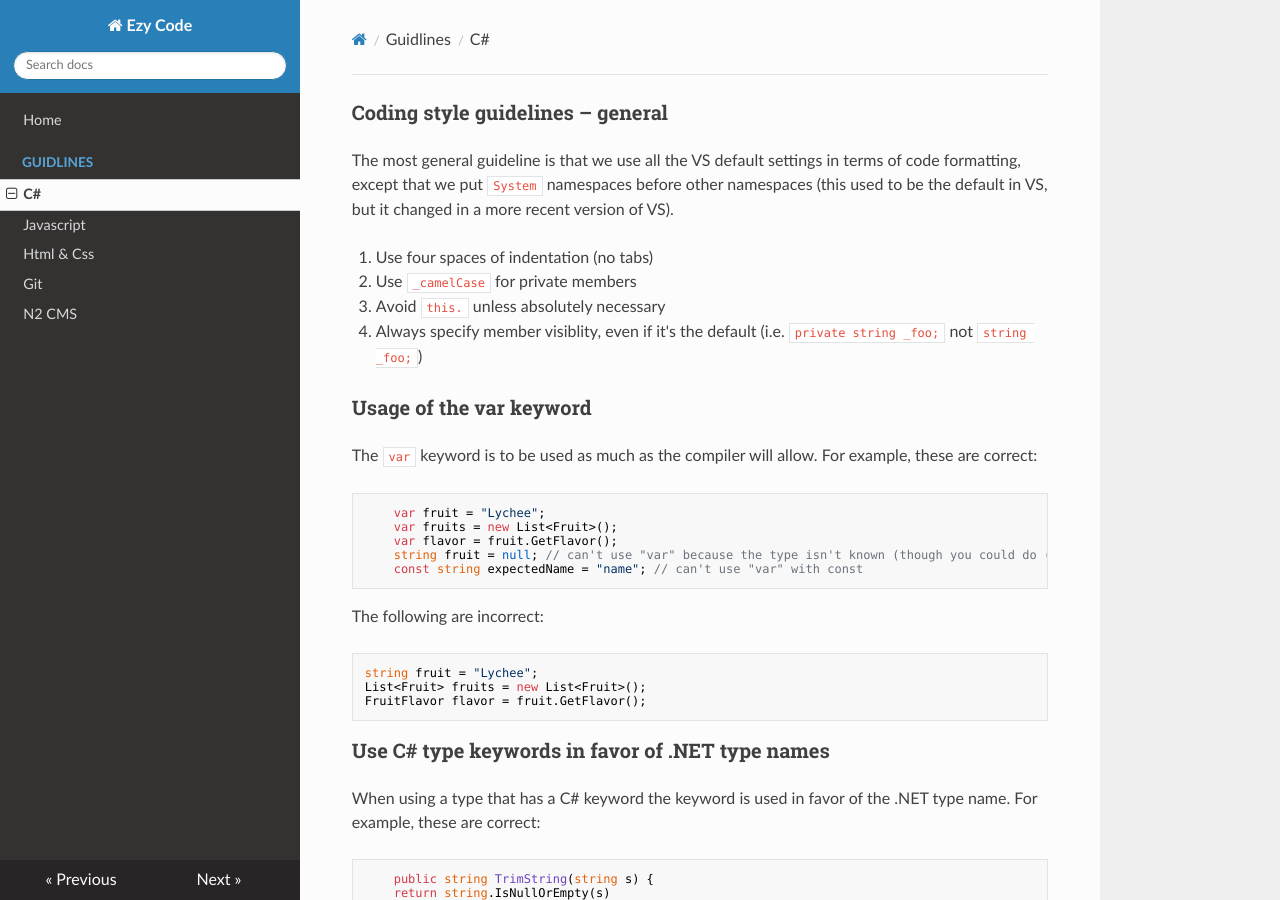
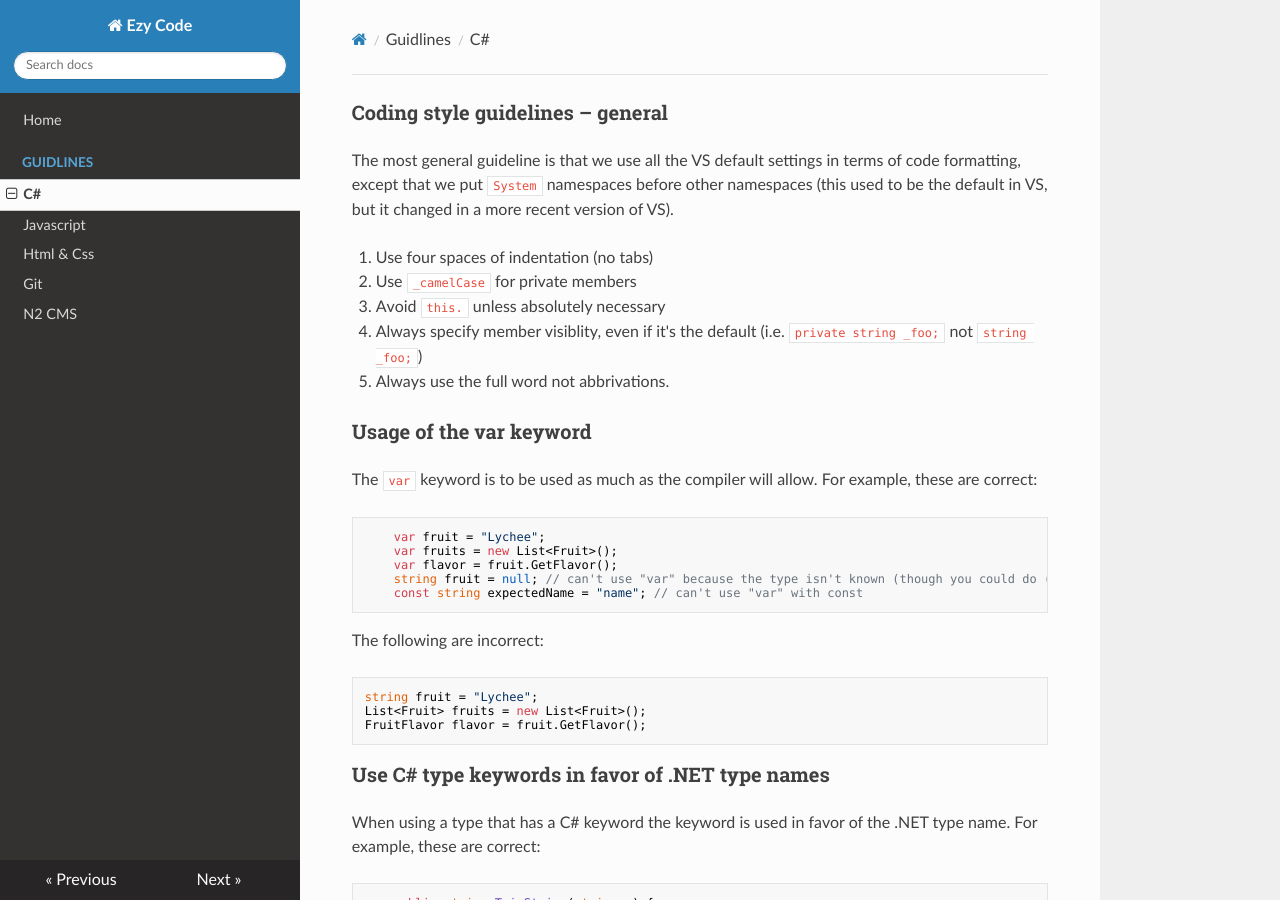
Before and after one commit to EzyWebwerkstaden/Docs, an MkDocs documentation site: the page built from docs/guidlines/csharp.md, in a window 1280 px wide and 900 px high. Built offline with MkDocs 1.6.1, drawn with Linux system fonts in a browser that asks for light colours; nearby versions of some CDN libraries; old or Windows-style settings are respelled for this version of MkDocs.

Commit message:
Lagt till lite naming

```diff
--- a/docs/guidlines/csharp.md
+++ b/docs/guidlines/csharp.md
@@ -6,6 +6,7 @@ The most general guideline is that we use all the VS default settings in terms o
 2. Use `_camelCase` for private members
 3. Avoid `this.` unless absolutely necessary
 4. Always specify member visiblity, even if it's the default (i.e. `private string _foo;` not `string _foo;`)
+5. Always use the full word not abbrivations.
 
 
 ### Usage of the var keyword
```
